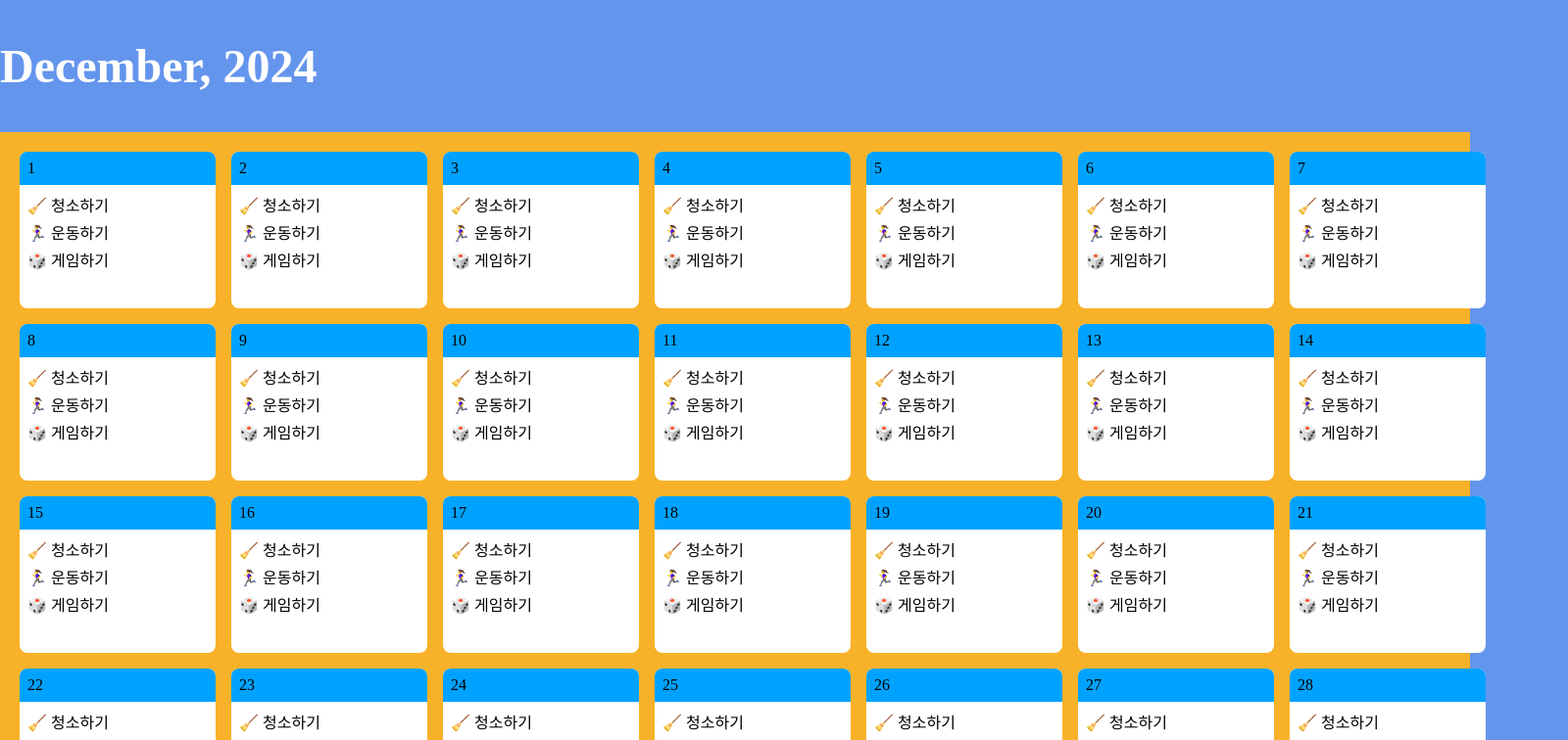
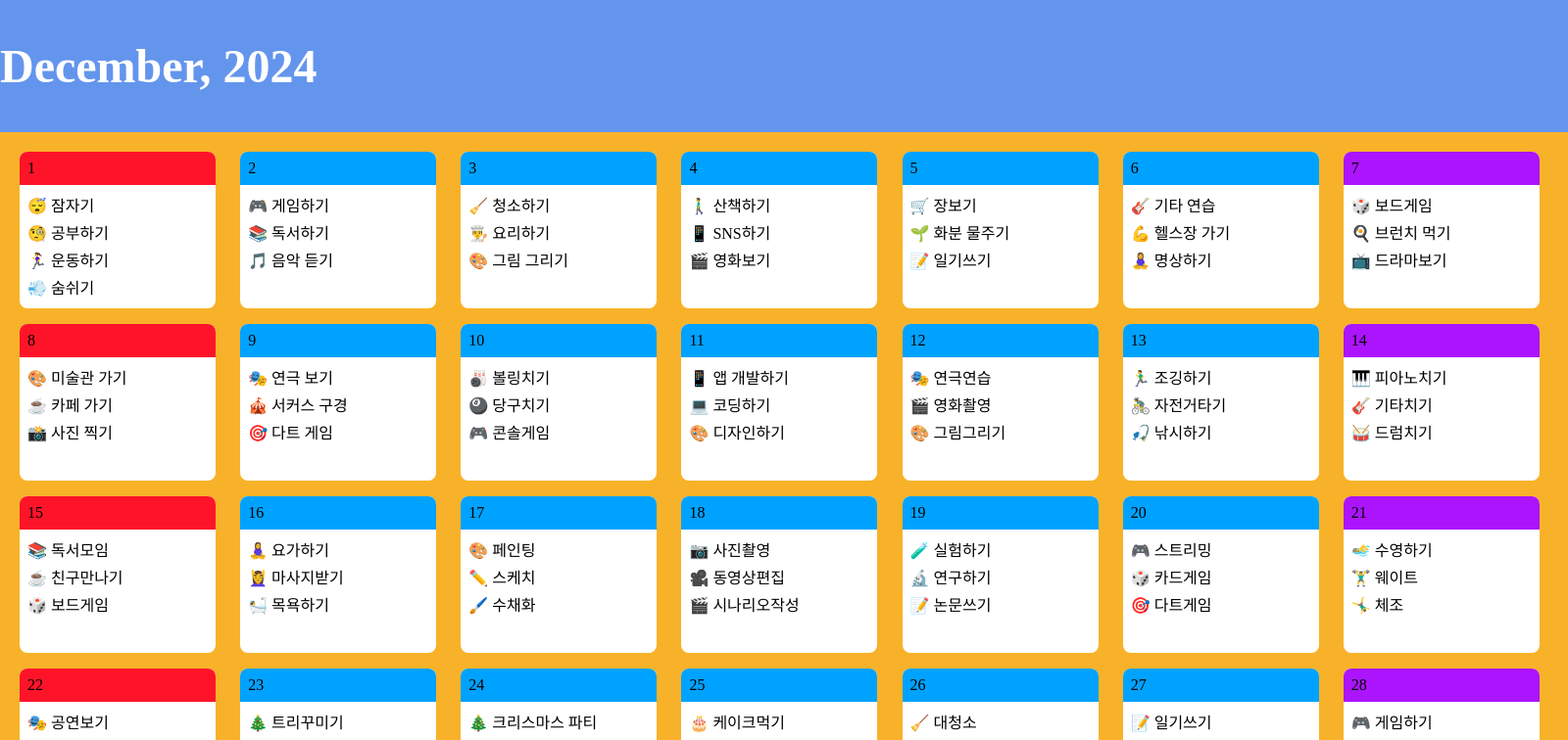
Before and after one commit to devinhyeok/bcs-react-vite, a React (Vite) app: page / in a window 1280 px wide. Shown: the top 756 px of the page at 98% size, 1600 px wide, since content can reach past the window. Built offline with nearby package versions, Linux system fonts and the light colour scheme; a web font is replaced by a local one.

Commit message:
refactor code

```diff
--- a/src/practice/calrendar/App.css
+++ b/src/practice/calrendar/App.css
@@ -14,7 +14,7 @@ body {
 }
 
 .app-container {
-  width: 1500px;
+  width: 1600px;
   height: 100vh;
   margin: 40px auto;
   display: flex;
--- a/src/practice/calrendar/App.tsx
+++ b/src/practice/calrendar/App.tsx
@@ -1,7 +1,7 @@
 import React from "react";
 import "./App.css";
-import DateCard from "./DateCard";
-import date from "./data.json";
+import DateCard from "./components/DateCard";
+import date from "./data/data.json";
 
 function App() {
   return (
@@ -9,7 +9,7 @@ function App() {
       <h1>December, 2024</h1>
       <ul className="date-list">
         {date.map((v, i) => (
-          <DateCard date={v.date} />
+          <DateCard key={i} date={v.date} todos={v.todos} />
         ))}
       </ul>
     </div>
--- a/src/practice/calrendar/DateCard.jsx
+++ /dev/null
@@ -1,21 +0,0 @@
-import "./DateCard.css";
-import PropTypes from "prop-types";
-
-function DateCard({ date }) {
-  return (
-    <li className="date-card">
-      <div>{date}</div>
-      <ul>
-        <li>🧹 청소하기</li>
-        <li>🏃‍♀️ 운동하기</li>
-        <li>🎲 게임하기</li>
-      </ul>
-    </li>
-  );
-}
-
-DateCard.propTypes = {
-  date: PropTypes.number.isRequired,
-};
-
-export default DateCard;
--- /dev/null
+++ b/src/practice/calrendar/components/DateCard.jsx
@@ -0,0 +1,29 @@
+import "./DateCard.css";
+
+function DateCard({ date, todos, isHoliday }) {
+  return (
+    <li className="date-card">
+      <div
+        className={isHoliday && "is-holiday"}
+        style={{
+          backgroundColor:
+            date % 7 === 0
+              ? "rgb(172, 20, 254)"
+              : date % 7 === 1
+              ? "rgb(254, 20, 40)"
+              : "",
+          color: date % 7 === 0 && "black",
+        }}
+      >
+        {date}
+      </div>
+      <ul>
+        {todos?.map((v, i) => (
+          <li key={i}>{v}</li>
+        ))}
+      </ul>
+    </li>
+  );
+}
+
+export default DateCard;
--- a/src/practice/calrendar/data.json
+++ /dev/null
@@ -1,33 +0,0 @@
-[
-  { "date": 1 },
-  { "date": 2 },
-  { "date": 3 },
-  { "date": 4 },
-  { "date": 5 },
-  { "date": 6 },
-  { "date": 7 },
-  { "date": 8 },
-  { "date": 9 },
-  { "date": 10 },
-  { "date": 11 },
-  { "date": 12 },
-  { "date": 13 },
-  { "date": 14 },
-  { "date": 15 },
-  { "date": 16 },
-  { "date": 17 },
-  { "date": 18 },
-  { "date": 19 },
-  { "date": 20 },
-  { "date": 21 },
-  { "date": 22 },
-  { "date": 23 },
-  { "date": 24 },
-  { "date": 25 },
-  { "date": 26 },
-  { "date": 27 },
-  { "date": 28 },
-  { "date": 29 },
-  { "date": 30 },
-  { "date": 31 }
-]
--- /dev/null
+++ b/src/practice/calrendar/data/data.json
@@ -0,0 +1,126 @@
+[
+  {
+    "date": 1,
+    "todos": ["😴 잠자기", "🧐 공부하기", "🏃‍♀️ 운동하기", "💨 숨쉬기"]
+  },
+  {
+    "date": 2,
+    "todos": ["🎮 게임하기", "📚 독서하기", "🎵 음악 듣기"]
+  },
+  {
+    "date": 3,
+    "todos": ["🧹 청소하기", "👨‍🍳 요리하기", "🎨 그림 그리기"]
+  },
+  {
+    "date": 4,
+    "todos": ["🚶‍♂️ 산책하기", "📱 SNS하기", "🎬 영화보기"]
+  },
+  {
+    "date": 5,
+    "todos": ["🛒 장보기", "🌱 화분 물주기", "📝 일기쓰기"]
+  },
+  {
+    "date": 6,
+    "todos": ["🎸 기타 연습", "💪 헬스장 가기", "🧘‍♀️ 명상하기"]
+  },
+  {
+    "date": 7,
+    "todos": ["🎲 보드게임", "🍳 브런치 먹기", "📺 드라마보기"]
+  },
+  {
+    "date": 8,
+    "todos": ["🎨 미술관 가기", "☕ 카페 가기", "📸 사진 찍기"]
+  },
+  {
+    "date": 9,
+    "todos": ["🎭 연극 보기", "🎪 서커스 구경", "🎯 다트 게임"]
+  },
+  {
+    "date": 10,
+    "todos": ["🎳 볼링치기", "🎱 당구치기", "🎮 콘솔게임"]
+  },
+  {
+    "date": 11,
+    "todos": ["📱 앱 개발하기", "💻 코딩하기", "🎨 디자인하기"]
+  },
+  {
+    "date": 12,
+    "todos": ["🎭 연극연습", "🎬 영화촬영", "🎨 그림그리기"]
+  },
+  {
+    "date": 13,
+    "todos": ["🏃‍♂️ 조깅하기", "🚴‍♂️ 자전거타기", "🎣 낚시하기"]
+  },
+  {
+    "date": 14,
+    "todos": ["🎹 피아노치기", "🎸 기타치기", "🥁 드럼치기"]
+  },
+  {
+    "date": 15,
+    "todos": ["📚 독서모임", "☕ 친구만나기", "🎲 보드게임"]
+  },
+  {
+    "date": 16,
+    "todos": ["🧘‍♀️ 요가하기", "💆‍♀️ 마사지받기", "🛀 목욕하기"]
+  },
+  {
+    "date": 17,
+    "todos": ["🎨 페인팅", "✏️ 스케치", "🖌️ 수채화"]
+  },
+  {
+    "date": 18,
+    "todos": ["📷 사진촬영", "🎥 동영상편집", "🎬 시나리오작성"]
+  },
+  {
+    "date": 19,
+    "todos": ["🧪 실험하기", "🔬 연구하기", "📝 논문쓰기"]
+  },
+  {
+    "date": 20,
+    "todos": ["🎮 스트리밍", "🎲 카드게임", "🎯 다트게임"]
+  },
+  {
+    "date": 21,
+    "todos": ["🏊‍♂️ 수영하기", "🏋️‍♂️ 웨이트", "🤸‍♂️ 체조"]
+  },
+  {
+    "date": 22,
+    "todos": ["🎭 공연보기", "🎪 서커스", "🎨 전시회"]
+  },
+  {
+    "date": 23,
+    "todos": ["🎄 트리꾸미기", "🎁 선물포장", "🎅 산타되기"]
+  },
+  {
+    "date": 24,
+    "todos": ["🎄 크리스마스 파티", "🎁 선물교환", "🍷 와인마시기"]
+  },
+  {
+    "date": 25,
+    "todos": ["🎂 케이크먹기", "🎉 파티하기", "🎊 축하하기"]
+  },
+  {
+    "date": 26,
+    "todos": ["🧹 대청소", "📦 정리정돈", "♻️ 재활용"]
+  },
+  {
+    "date": 27,
+    "todos": ["📝 일기쓰기", "📚 독서하기", "🎵 음악듣기"]
+  },
+  {
+    "date": 28,
+    "todos": ["🎮 게임하기", "📺 영화보기", "🍿 간식먹기"]
+  },
+  {
+    "date": 29,
+    "todos": ["🏃‍♂️ 달리기", "🚴‍♂️ 자전거", "🎣 낚시"]
+  },
+  {
+    "date": 30,
+    "todos": ["🎆 불꽃놀이", "🎉 연말파티", "🎊 카운트다운"]
+  },
+  {
+    "date": 31,
+    "todos": ["🎆 새해맞이", "🎉 송년회", "🎊 새해계획"]
+  }
+]
```
Also changed, not shown: src/practice/calrendar/components/DateCard.css (renamed from src/practice/calrendar/DateCard.css), src/practice/component/App.jsx (renamed from src/practice/component/component.jsx), src/practice/default-props/components/Greeting.jsx (renamed from src/practice/default-props/Greeting.jsx), src/practice/jsx-practice/App.jsx (renamed from src/practice/jsx-practice/jsx-practice.jsx).
